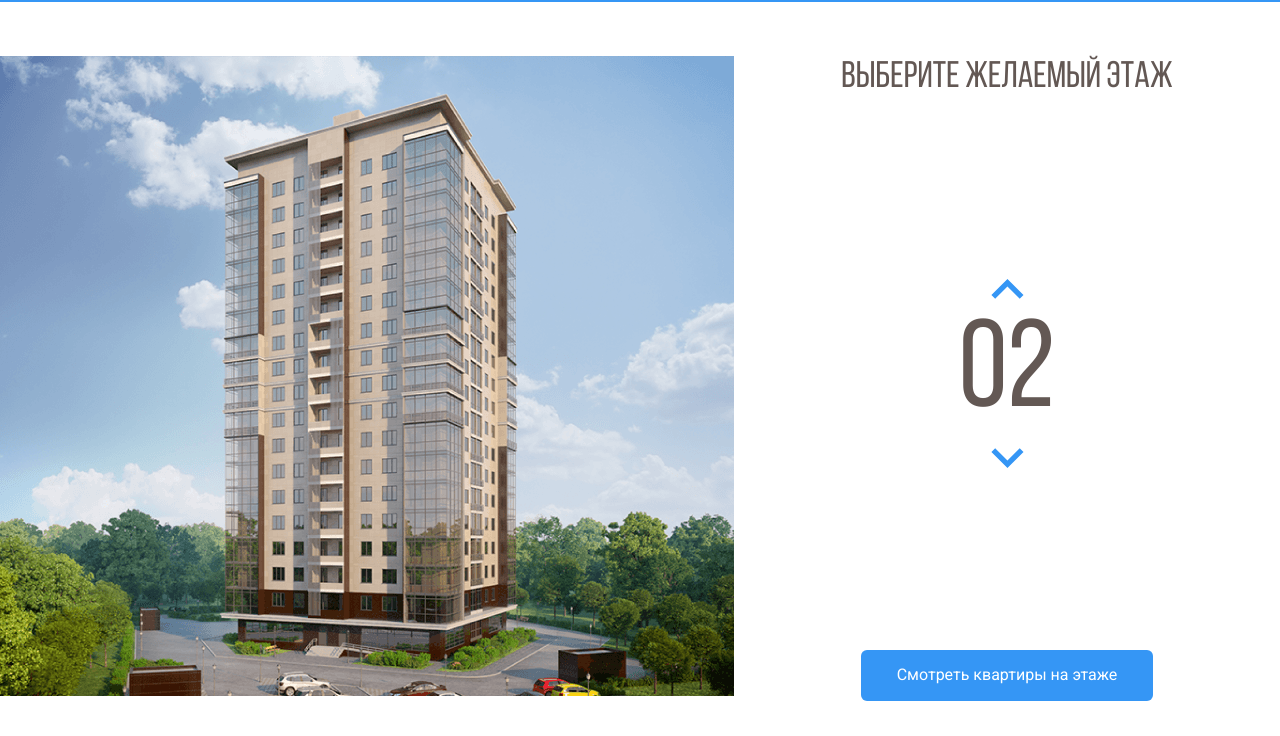
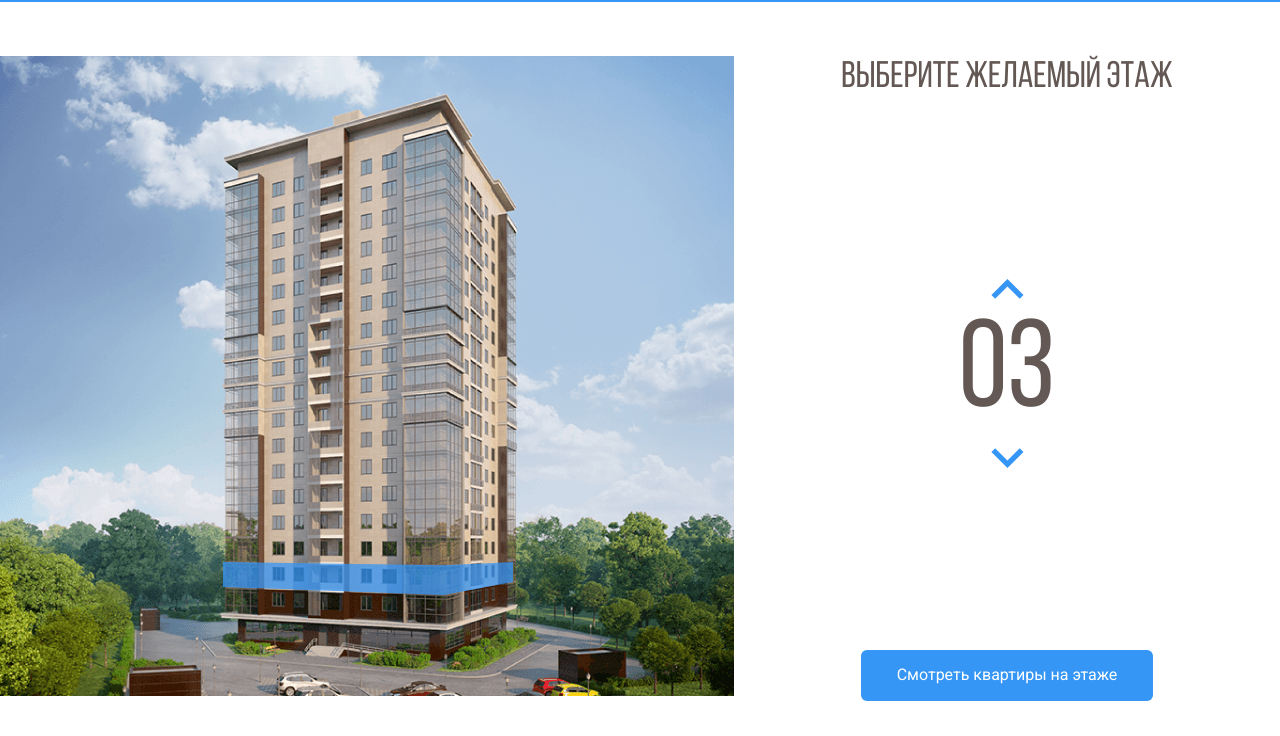
Before and after one commit to Maruf-cyber/gloweb, a plain HTML site: page index.html in a window 1280 px wide. Both pictures are taken after a click on the button 1007 px from the left and 354 px from the top of the page. Shown: the part 64-800 px from the top of the page. Drawn offline with nearby package versions, Linux system fonts and the light colour scheme.

Commit message:
Интерактивный счетчик этажей

```diff
--- a/css/style.css
+++ b/css/style.css
@@ -86,7 +86,9 @@ body {
 .home-image path:hover {
   opacity: 1;
 }
-
+path.current-floor {
+  opacity: 1;
+}
 /* Правая часть, счетчик*/
 .counter-group {
   display: flex; /* Адаптируем элементы*/
--- a/index.html
+++ b/index.html
@@ -90,86 +90,103 @@
             />
           </defs>
           <path
+            data-floor="02"
             d="M222 532L442.8 540L512 526.3V548L443.5 567.7L222 556.7V532Z"
             fill="#3595F6"
             fill-opacity="0.75"
           />
           <path
+            data-floor="03"
             d="M223 531V506L443.3 509.3L513 506V526L443.7 539L223 531Z"
             fill="#3595F6"
             fill-opacity="0.75"
           />
           <path
+            data-floor="04"
             d="M223 505V480H444H513V503L445 510L223 505Z"
             fill="#3595F6"
             fill-opacity="0.75"
           />
           <path
+            data-floor="05"
             d="M223 481V456L444.3 452.3L512 459V481H444"
             fill="#3595F6"
             fill-opacity="0.75"
           />
           <path
+            data-floor="06"
             d="M223 455V429L444.5 425.7L513 436.7V458L444 451.3L223 455Z"
             fill="#3595F6"
             fill-opacity="0.75"
           />
           <path
+            data-floor="07"
             d="M222 428V404.3L443 392L514 415V436.3L443 424L222 428Z"
             fill="#3595F6"
             fill-opacity="0.75"
           />
           <path
+            data-floor="08"
             d="M222 406V381L444.2 364.7L514 393.3V414L443.7 392.3L222 406Z"
             fill="#3595F6"
             fill-opacity="0.75"
           />
           <path
+            data-floor="09"
             d="M222 381V356L444.5 335.7L514 372.3V393L442 364.3L222 381Z"
             fill="#3595F6"
             fill-opacity="0.75"
           />
           <path
+            data-floor="10"
             d="M222 355V331L445 306.3L514 350.3V372L444.7 334L222 355Z"
             fill="#3595F6"
             fill-opacity="0.75"
           />
           <path
+            data-floor="11"
             d="M222 330V306L444.5 277.3L514 328.3V349L443.7 306.7L222 330Z"
             fill="#3595F6"
             fill-opacity="0.75"
           />
           <path
+            data-floor="12"
             d="M221 306V282L443.3 249L514 308.3V328L444 277.3L221 306Z"
             fill="#3595F6"
             fill-opacity="0.75"
           />
           <path
+            data-floor="13"
             d="M222 281V257L443.2 222L513 286V307L444.3 248.7L222 281Z"
             fill="#3595F6"
             fill-opacity="0.75"
           />
           <path
+            data-floor="14"
             d="M222 257V232L444.3 194L513 264.3V285L444 221L222 257Z"
             fill="#3595F6"
             fill-opacity="0.75"
           />
           <path
+            data-floor="15"
             d="M222 231V206L442.8 162.3L513 241.3V264L444 190.7L222 231Z"
             fill="#3595F6"
             fill-opacity="0.75"
           />
           <path
+            data-floor="16"
             d="M223 207V182L443 134L513 219V242L442.3 162.7L223 207Z"
             fill="#3595F6"
             fill-opacity="0.75"
           />
           <path
+            data-floor="17"
             d="M222 182V157L441.8 105L513 197.3V220L443.3 133.7L222 182Z"
             fill="#3595F6"
             fill-opacity="0.75"
           />
           <path
+            data-floor="18"
             d="M222 157V131L444 74.3L513 176V197L443.7 105.3L222 157Z"
             fill="#3595F6"
             fill-opacity="0.75"
@@ -188,7 +205,7 @@
             />
           </button>
           <span class="counter">02</span>
-          <button class="counter-button counter-up">
+          <button class="counter-button counter-down">
             <img
               class="counter-arrow counter-arrow-down"
               src="/img/arrow.svg"
@@ -203,5 +220,11 @@
       </div>
       <!-- /.main-info -->
     </main>
+    <script
+      src="https://code.jquery.com/jquery-3.6.0.min.js"
+      integrity="sha256-/xUj+3OJU5yExlq6GSYGSHk7tPXikynS7ogEvDej/m4="
+      crossorigin="anonymous"
+    ></script>
+    <script src="./js/main.js"></script>
   </body>
 </html>
--- /dev/null
+++ b/js/main.js
@@ -0,0 +1,41 @@
+$(document).ready(function () {
+  var currentFloor = 2; // переменная, где хранится текущий этаж
+  var floorPath = $(".home-image path"); /* каждый отдельный этаж в SVG*/
+  var counterUp = $(".counter-up"); /* кнопка увеличения этажа*/
+  var counterDown = $(".counter-down"); /* кнопка уменьшения этажа */
+
+  // Функция при наведении мышью на этаж
+  floorPath.on("mouseover", function () {
+    floorPath.removeClass("current-floor"); // удаляем активный класс у этажей
+    currentFloor = $(this).attr("data-floor"); // получаем значение текущего этажа
+    $(".counter").text(currentFloor); // записываем значение этажа в счетчик справа
+  });
+
+  // отслеживаем клик по кнопке вверх
+  counterUp.on("click", function () {
+    // проверяем значение этажа, оно не должно быть больше 18
+    if (currentFloor < 18) {
+      currentFloor++; // прибавляем 1 этаж
+      usCurrentFloor = currentFloor.toLocaleString("en-US", {
+        minimumIntegerDigits: 2,
+        useGroupping: false,
+      }); // форматируем переменную с этажом, что бы было 01 а не 1
+      $(".counter").text(usCurrentFloor); // записываем значение этажа в счетчик справа
+      floorPath.removeClass("current-floor"); // удаляем активный класс у этажей
+      $(`[data-floor=${usCurrentFloor}]`).toggleClass("current-floor"); // подсвечиваем текущий этаж
+    }
+  });
+
+  counterDown.on("click", function () {
+    if (currentFloor > 2) {
+      currentFloor--;
+      usCurrentFloor = currentFloor.toLocaleString("en-US", {
+        minimumIntegerDigits: 2,
+        useGroupping: false,
+      });
+      $(".counter").text(usCurrentFloor);
+      floorPath.removeClass("current-floor");
+      $(`[data-floor=${usCurrentFloor}]`).toggleClass("current-floor ");
+    }
+  });
+});
```
